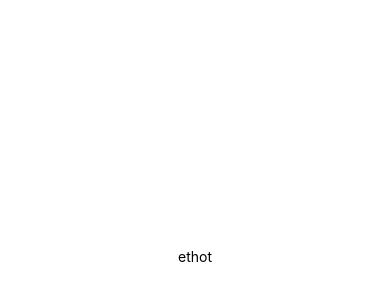
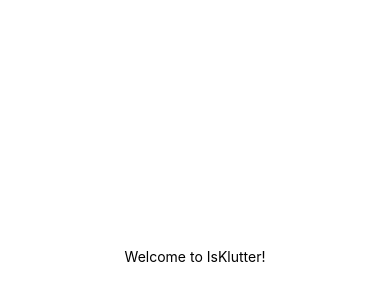
Before and after one commit to Skwaters-IsKlutter/IsKlutter, a React Native app: screen / in a window 390 px wide. Shown: the part 166-466 px from the top of the page. Built offline with nearby package versions, Linux system fonts and the light colour scheme.

Commit message:
Edited App.js

```diff
--- a/App.js
+++ b/App.js
@@ -5,7 +5,7 @@ import { StyleSheet, Text, View } from 'react-native';
 export default function App() {
   return (
     <View style={styles.container}>
-      <Text>ethot</Text>
+      <Text>Welcome to IsKlutter!</Text>
       <StatusBar style="auto" />
     </View>
   );
```
